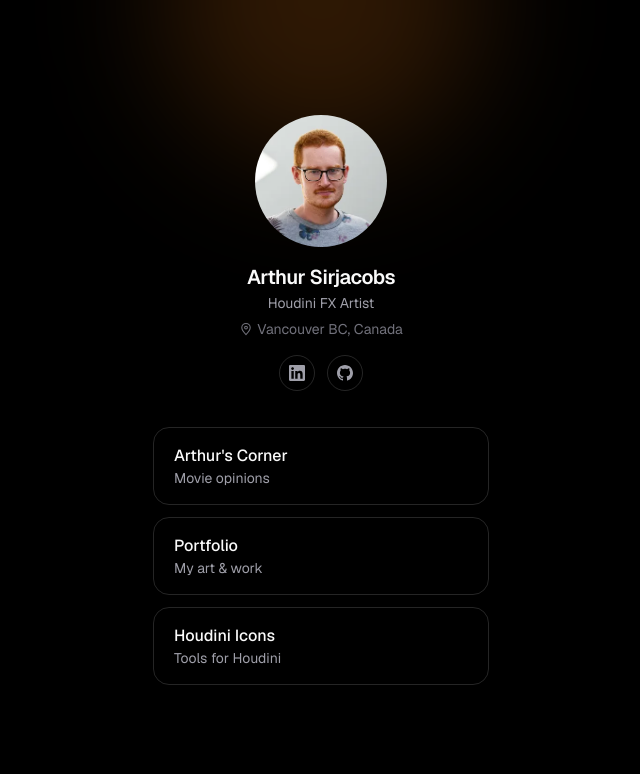
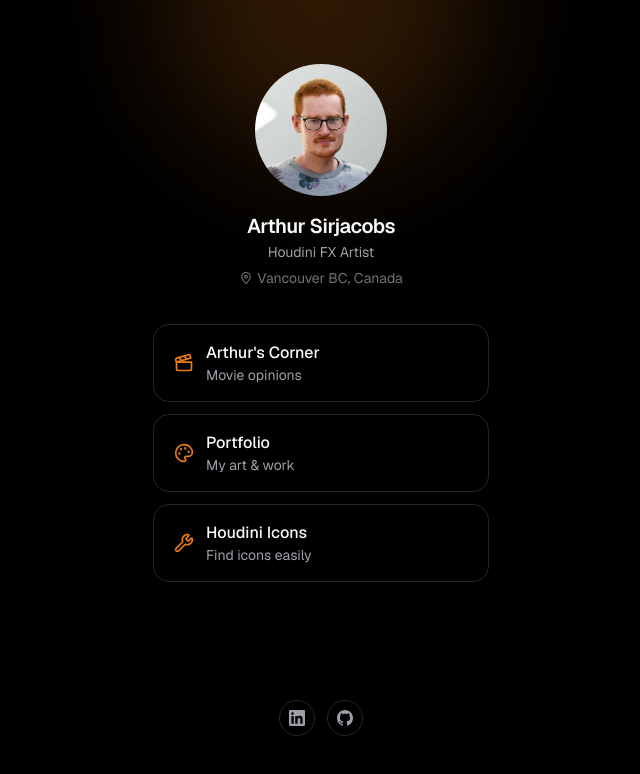
Before and after one commit to TrustyF/arthur_apex, a Next.js app: page / in a window 1280 px wide. Shown: the top 774 px of the page, without its empty margins (319-959 px from the left). Built offline with nearby package versions, Linux system fonts and the light colour scheme.

Commit message:
Layout change

```diff
--- a/app/page.tsx
+++ b/app/page.tsx
@@ -1,4 +1,5 @@
 import Image from "next/image";
+import { Clapperboard, Palette,Wrench } from "lucide-react";
 import identity from "../public/identity.json";
 
 const links = [
@@ -6,16 +7,19 @@ const links = [
     label: "Arthur's Corner",
     description: "Movie opinions",
     href: "https://review.arthursirjacobs.com/",
+    icon: Clapperboard,
   },
   {
     label: "Portfolio",
     description: "My art & work",
     href: "https://arthur-sirjacobs.art/",
+    icon: Palette,
   },
   {
     label: "Houdini Icons",
-    description: "Tools for Houdini",
+    description: "Find icons easily",
     href: "https://houdini-icons.dev/",
+    icon: Wrench,
   },
 ];
 
@@ -55,7 +59,7 @@ const personJsonLd = {
 
 export default function Home() {
   return (
-    <div className="relative flex flex-col flex-1 items-center justify-center overflow-hidden bg-black font-sans">
+    <div className="relative flex flex-1 flex-col overflow-hidden bg-black font-sans">
       <script
         type="application/ld+json"
         dangerouslySetInnerHTML={{
@@ -64,7 +68,7 @@ export default function Home() {
       />
       <div className="pointer-events-none absolute top-0 left-1/2 h-80 w-80 -translate-x-1/2 -translate-y-1/2 rounded-full bg-accent/20 blur-3xl" />
 
-      <main className="relative flex w-full max-w-sm flex-col items-center gap-9 px-6 py-24">
+      <main className="relative mx-auto flex w-full max-w-sm flex-1 flex-col items-center gap-9 px-6 py-16">
         <div className="flex flex-col items-center gap-4 text-center">
           <Image
             src="/avatar3.webp"
@@ -102,25 +106,6 @@ export default function Home() {
               Vancouver BC, Canada
             </p>
           </div>
-
-          <div className="flex items-center gap-3">
-            {socials.map((social) => (
-              <a
-                key={social.href}
-                href={social.href}
-                aria-label={social.label}
-                className="flex h-9 w-9 items-center justify-center rounded-full border border-white/[.145] text-zinc-400 transition-colors hover:border-accent/40 hover:text-accent"
-              >
-                <svg
-                  className="h-4 w-4"
-                  viewBox="0 0 24 24"
-                  fill="currentColor"
-                >
-                  {social.icon}
-                </svg>
-              </a>
-            ))}
-          </div>
         </div>
 
         <div className="flex w-full flex-col gap-3">
@@ -130,12 +115,15 @@ export default function Home() {
               href={link.href}
               className="group flex w-full items-center justify-between rounded-2xl border border-white/[.145] px-5 py-4 transition-colors hover:border-accent/40 hover:bg-accent/[.08]"
             >
-              <span className="flex flex-col text-left">
-                <span className="text-base font-medium text-zinc-50">
-                  {link.label}
-                </span>
-                <span className="text-sm text-zinc-400">
-                  {link.description}
+              <span className="flex items-center gap-3 text-left">
+                <link.icon className="h-5 w-5 shrink-0 text-accent" />
+                <span className="flex flex-col">
+                  <span className="text-base font-medium text-zinc-50">
+                    {link.label}
+                  </span>
+                  <span className="text-sm text-zinc-400">
+                    {link.description}
+                  </span>
                 </span>
               </span>
               <svg
@@ -152,6 +140,25 @@ export default function Home() {
             </a>
           ))}
         </div>
+
+        <div className="mt-auto flex items-center gap-3">
+          {socials.map((social) => (
+            <a
+              key={social.href}
+              href={social.href}
+              aria-label={social.label}
+              className="flex h-9 w-9 items-center justify-center rounded-full border border-white/[.145] text-zinc-400 transition-colors hover:border-accent/40 hover:text-accent"
+            >
+              <svg
+                className="h-4 w-4"
+                viewBox="0 0 24 24"
+                fill="currentColor"
+              >
+                {social.icon}
+              </svg>
+            </a>
+          ))}
+        </div>
       </main>
     </div>
   );
--- a/package.json
+++ b/package.json
@@ -10,6 +10,7 @@
     "deploy": "next build && wrangler deploy"
   },
   "dependencies": {
+    "lucide-react": "^1.47.0",
     "next": "16.3.5",
     "react": "19.2.8",
     "react-dom": "19.2.8"
```
Also changed, not shown: 1 other file (tests, documents, lock files or other folders).
